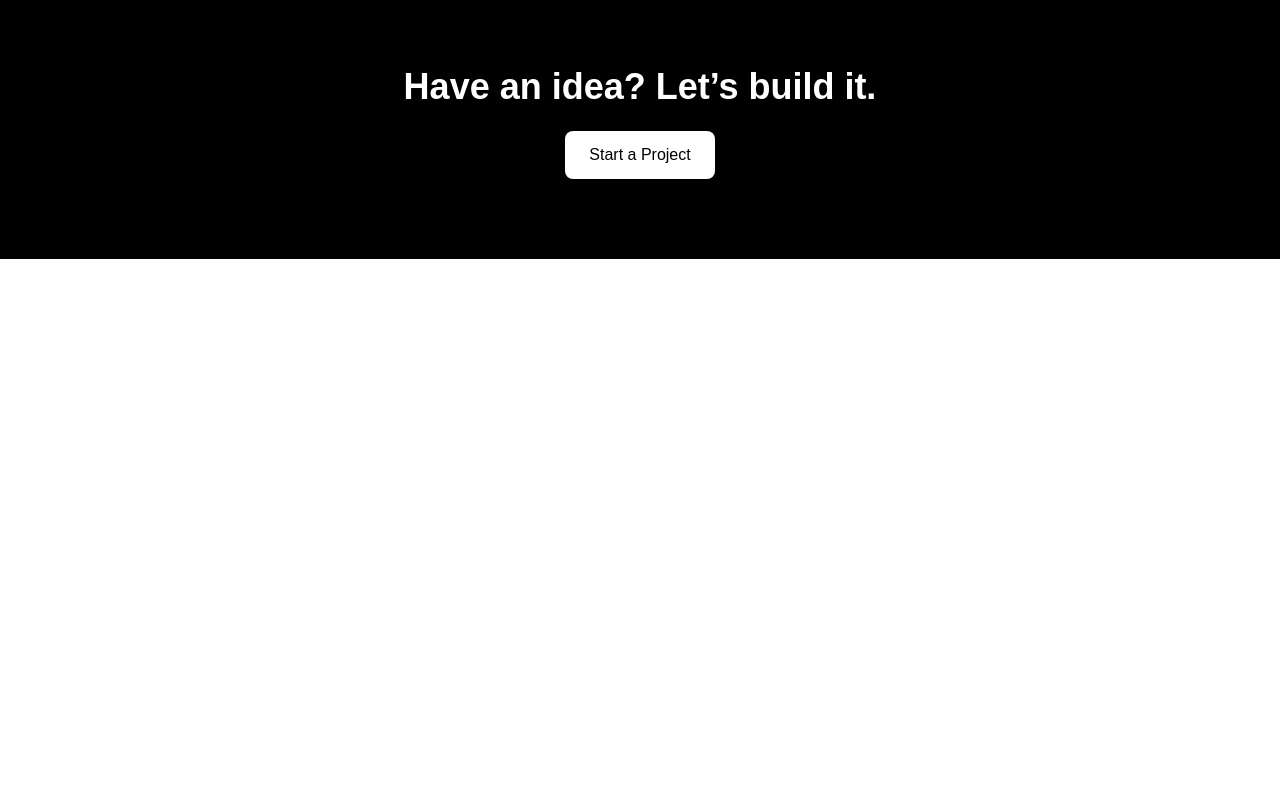
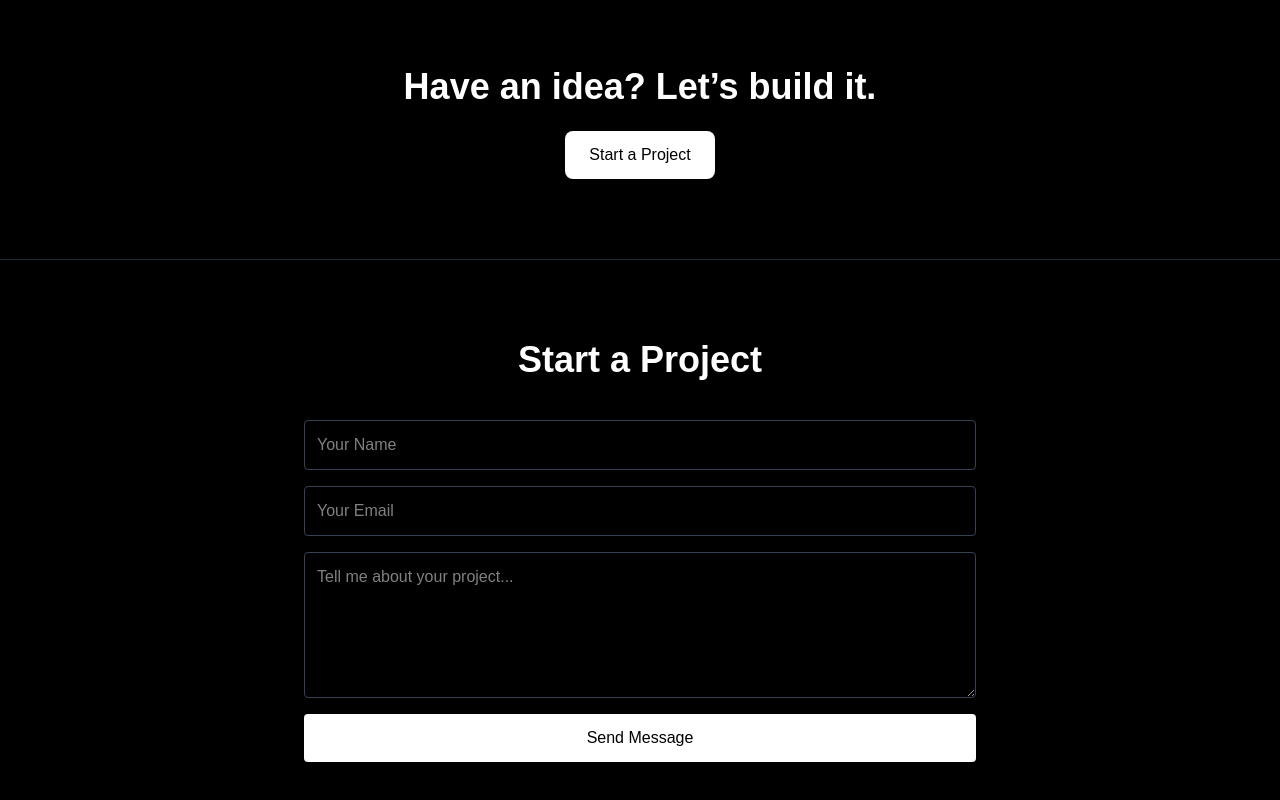
Before and after one commit to ashwin24m/ShadowLab, a Next.js app: page / in a window 1280 px wide. Shown: the part 1423-2223 px from the top of the page. Before the commit the page ends 1682 px from the top, so only its background shows below. Built offline with nearby package versions, Linux system fonts and the light colour scheme.

Commit message:
resendi integration

```diff
--- /dev/null
+++ b/app/api/contact/route.ts
@@ -0,0 +1,26 @@
+import { NextResponse } from "next/server";
+import { Resend } from "resend";
+
+const resend = new Resend(process.env.RESEND_API_KEY);
+
+export async function POST(req: Request) {
+  const { name, email, message } = await req.json();
+
+  try {
+    await resend.emails.send({
+      from: "ShadowLab <onboarding@resend.dev>",
+      to: ["your-email@gmail.com"], // CHANGE THIS
+      subject: "New Project Inquiry",
+      html: `
+        <h3>New Inquiry</h3>
+        <p><strong>Name:</strong> ${name}</p>
+        <p><strong>Email:</strong> ${email}</p>
+        <p><strong>Message:</strong> ${message}</p>
+      `,
+    });
+
+    return NextResponse.json({ success: true });
+  } catch (error) {
+    return NextResponse.json({ success: false });
+  }
+}
--- a/app/page.tsx
+++ b/app/page.tsx
@@ -111,6 +111,61 @@ export default function Home() {
         </button>
       </section>
 
+{/* CONTACT */}
+<section className="py-20 px-4 border-t border-gray-800">
+  <div className="max-w-2xl mx-auto">
+    <h2 className="text-2xl md:text-4xl font-semibold text-center mb-10">
+      Start a Project
+    </h2>
+
+    <form
+      onSubmit={async (e) => {
+        e.preventDefault();
+        const form = e.target as HTMLFormElement;
+        const data = new FormData(form);
+
+        await fetch("/api/contact", {
+          method: "POST",
+          body: JSON.stringify({
+            name: data.get("name"),
+            email: data.get("email"),
+            message: data.get("message"),
+          }),
+        });
+
+        alert("Message sent!");
+        form.reset();
+      }}
+      className="flex flex-col gap-4"
+    >
+      <input
+        name="name"
+        placeholder="Your Name"
+        className="p-3 bg-black border border-gray-700 rounded"
+        required
+      />
+      <input
+        name="email"
+        type="email"
+        placeholder="Your Email"
+        className="p-3 bg-black border border-gray-700 rounded"
+        required
+      />
+      <textarea
+        name="message"
+        placeholder="Tell me about your project..."
+        className="p-3 bg-black border border-gray-700 rounded"
+        rows={5}
+        required
+      />
+      <button className="bg-white text-black py-3 rounded font-medium">
+        Send Message
+      </button>
+    </form>
+  </div>
+</section>
+
+
     </main>
   );
 }
--- a/package.json
+++ b/package.json
@@ -12,7 +12,8 @@
     "framer-motion": "^12.38.0",
     "next": "16.2.0",
     "react": "19.2.4",
-    "react-dom": "19.2.4"
+    "react-dom": "19.2.4",
+    "resend": "^6.9.4"
   },
   "devDependencies": {
     "@tailwindcss/postcss": "^4",
```
Also changed, not shown: 1 other file (tests, documents, lock files or other folders).
